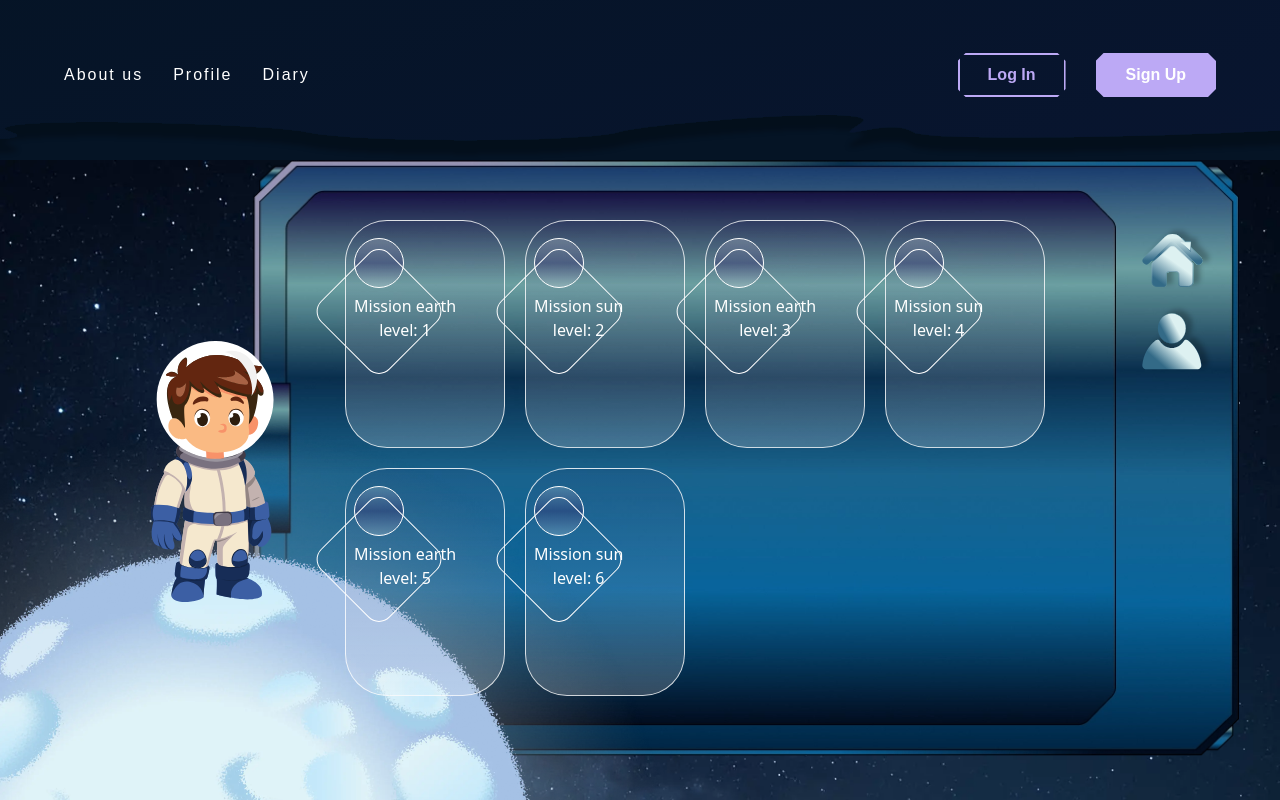
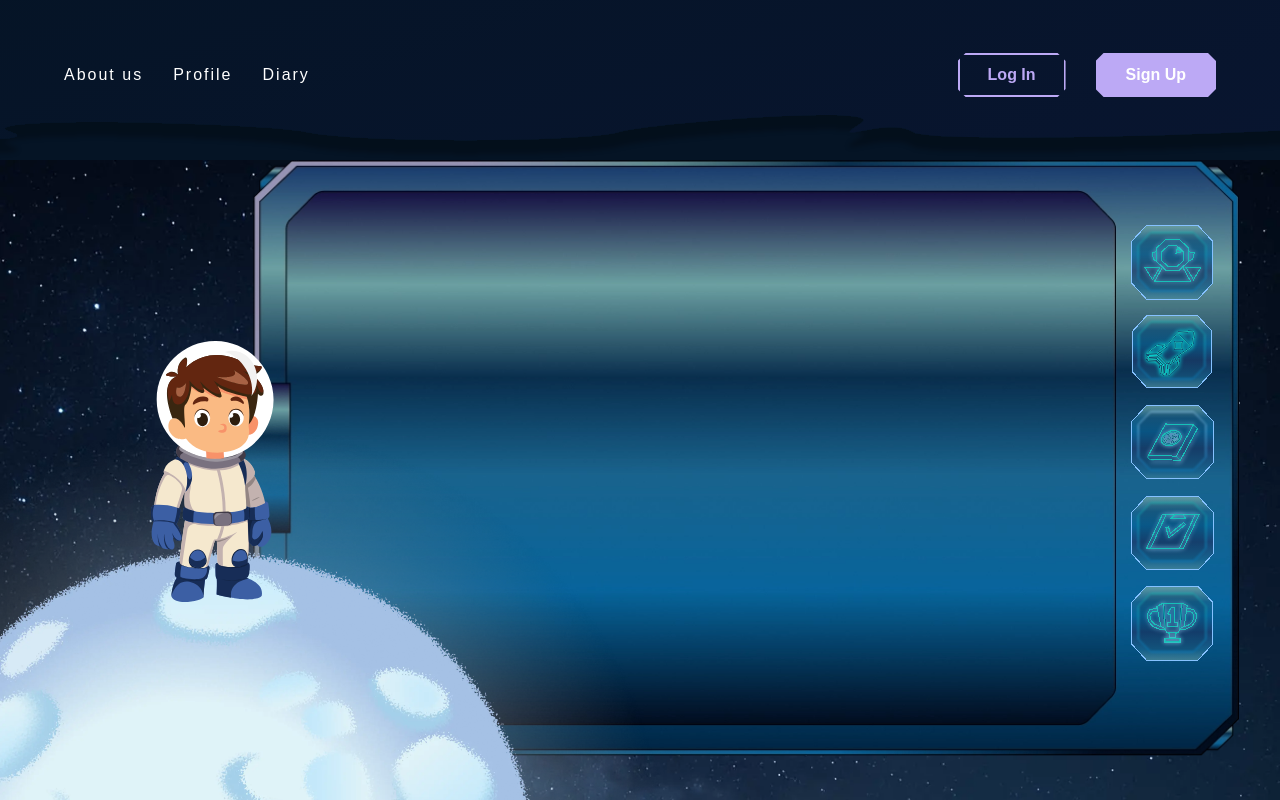
Before and after one commit to Lunaacy/Galaxy-Academy, a Next.js app: page /profile in a window 1280 px wide. Shown: the top 800 px of the page. Built offline with nearby package versions, Linux system fonts and the light colour scheme.

Commit message:
feat: add profile btn images

```diff
--- a/src/components/profile/tablet/Tablet.tsx
+++ b/src/components/profile/tablet/Tablet.tsx
@@ -5,11 +5,10 @@ import Image from 'next/image'
 import styles from './Tablet.module.scss'
 import EarthIcon from '@/public/images/svg/earth.svg'
 import SunhIcon from '@/public/images/svg/sun.svg'
-import HumanIcon from '@/public/images/svg/human.svg'
-import HomeIcon from '@/public/images/svg/home.svg'
 import tabletBg from '@/public/images/profile/tablet_view.webp'
 import React, { useEffect, useState } from 'react'
 import { Root, List, Trigger, Content } from '@radix-ui/react-tabs'
+import { tabletButtons } from './tabletButtons/tabletButtons'
 
 const items = [
   {
@@ -72,7 +71,7 @@ export const Tablet = () => {
   return (
     <div className={styles.tablet}>
       <Root value={activeTab} onValueChange={(value) => setActiveTab(value)}>
-        <Content tabIndex={undefined} value='home'>
+        <Content tabIndex={undefined} value='mission'>
           <div className={styles.contenWrapper}>
             <ul className={styles.tabletList}>
               {items.map((item) => (
@@ -87,19 +86,22 @@ export const Tablet = () => {
             </ul>
           </div>
         </Content>
-        <Content tabIndex={undefined} value='human'>
+        <Content tabIndex={undefined} value='profile'>
           <div className={styles.contenWrapper}>
             <p className={styles.profileTitle}>Profile</p>
           </div>
         </Content>
         <div>
           <List className={styles.tabletBtnWrapper}>
-            <Trigger className={styles.tabletBtn} value='home'>
-              <HomeIcon className={styles.btnIcon} />
-            </Trigger>
-            <Trigger className={styles.tabletBtn} value='human'>
-              <HumanIcon className={styles.btnIcon} />
-            </Trigger>
+            {tabletButtons.map((item) => (
+              <Trigger
+                key={item.id}
+                className={styles.tabletBtn}
+                value={item.title.toLowerCase()}
+              >
+                {activeTab === item.title ? <item.activeIcon /> : <item.icon />}
+              </Trigger>
+            ))}
           </List>
         </div>
         <Image
--- /dev/null
+++ b/src/components/profile/tablet/tabletButtons/tabletButtons.ts
@@ -0,0 +1,51 @@
+import ProfileIcon from '@/public/images/profile/svg/profile.svg'
+import ProfileActiveIcon from '@/public/images/profile/svg/profile-active.svg'
+import DiaryIcon from '@/public/images/profile/svg/diary.svg'
+import DiaryActiveIcon from '@/public/images/profile/svg/diary-activesvg.svg'
+import MissionIcon from '@/public/images/profile/svg/mission.svg'
+import MissionActiveIcon from '@/public/images/profile/svg/mission-active.svg'
+import TestIcon from '@/public/images/profile/svg/test.svg'
+import TestActiveIcon from '@/public/images/profile/svg/test-active.svg'
+import LeaderIcon from '@/public/images/profile/svg/leader.svg'
+import LeaderActiveIcon from '@/public/images/profile/svg/leader-active.svg'
+import React from 'react'
+
+interface ITabletButton {
+  id: number
+  icon: React.ComponentType
+  activeIcon: React.ComponentType
+  title: string
+}
+
+export const tabletButtons: ITabletButton[] = [
+  {
+    id: 0,
+    icon: ProfileIcon,
+    activeIcon: ProfileActiveIcon,
+    title: 'profile',
+  },
+  {
+    id: 1,
+    icon: MissionIcon,
+    activeIcon: MissionActiveIcon,
+    title: 'mission',
+  },
+  {
+    id: 2,
+    icon: DiaryIcon,
+    activeIcon: DiaryActiveIcon,
+    title: 'diary',
+  },
+  {
+    id: 3,
+    icon: TestIcon,
+    activeIcon: TestActiveIcon,
+    title: 'test',
+  },
+  {
+    id: 4,
+    icon: LeaderIcon,
+    activeIcon: LeaderActiveIcon,
+    title: 'leader',
+  },
+]
```
